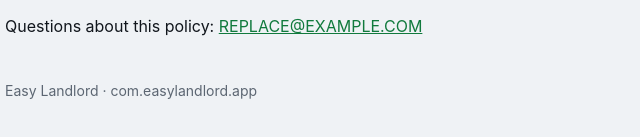
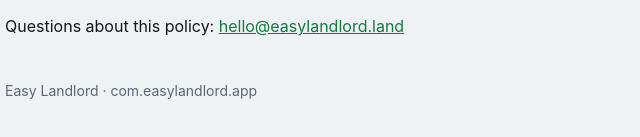
Before and after one commit to uberkalfoglou-cmyk/easylandlord-site, a plain HTML site: page privacy/index.html in a window 1280 px wide. Shown: the part 2495-2632 px from the top of the page, 255-895 px from the left. Drawn offline with Linux system fonts and the light colour scheme.

Commit message:
Real contact address in the privacy policy

```diff
--- a/privacy/index.html
+++ b/privacy/index.html
@@ -196,7 +196,7 @@
 
   <h2>Contact</h2>
   <p>
-    Questions about this policy: <a href="mailto:REPLACE@EXAMPLE.COM">REPLACE@EXAMPLE.COM</a>
+    Questions about this policy: <a href="mailto:hello@easylandlord.land">hello@easylandlord.land</a>
   </p>
 </section>
 
@@ -320,7 +320,7 @@
   <h2>Επικοινωνία</h2>
   <p>
     Ερωτήσεις για αυτή την πολιτική:
-    <a href="mailto:REPLACE@EXAMPLE.COM">REPLACE@EXAMPLE.COM</a>
+    <a href="mailto:hello@easylandlord.land">hello@easylandlord.land</a>
   </p>
 </section>
 
```
